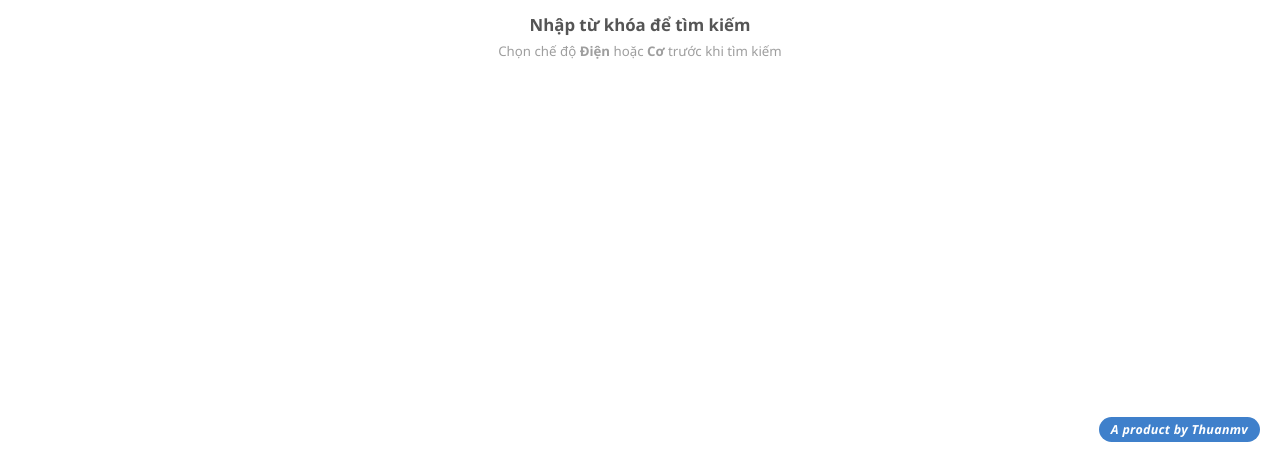
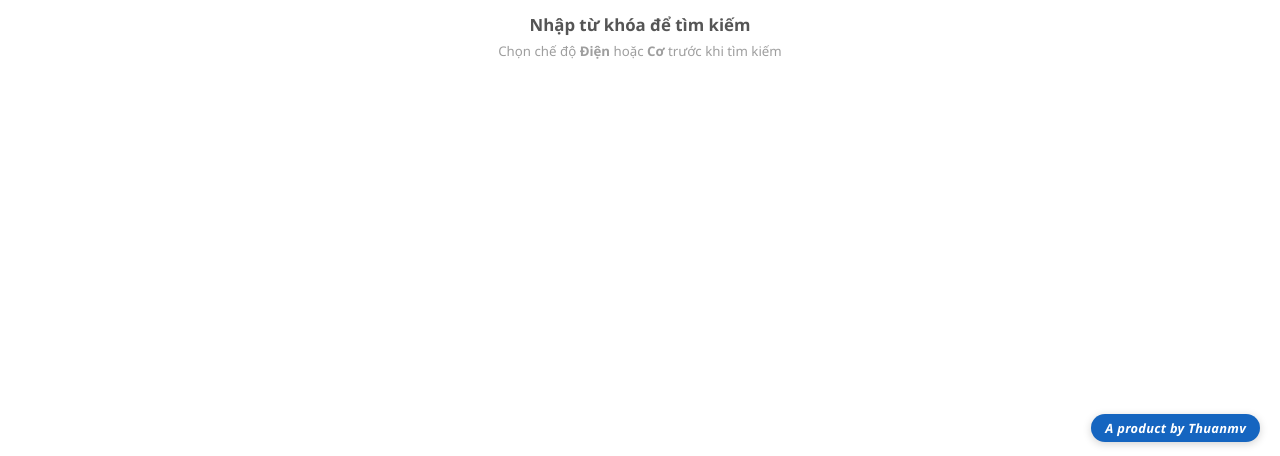
Before and after one commit to thuanmvvt4-maker/lichsu-scnl, a plain HTML site: page index.html in a window 1280 px wide. Shown: the part 344-800 px from the top of the page. Drawn offline with Linux system fonts and the light colour scheme.

Commit message:
Footer logo solid blue visible

```diff
--- a/index.html
+++ b/index.html
@@ -157,11 +157,12 @@ mark { background:#fff176; color:inherit; border-radius:2px; padding:0 1px; }
 /* ── Footer ── */
 .footer-logo {
   position: fixed; bottom: 14px; right: 20px;
-  font-size:0.78rem; color:#fff; font-style:italic; font-weight:600;
-  background: rgba(21,101,192,0.82);
-  padding: 4px 12px; border-radius: 20px;
+  font-size:0.8rem; color:#fff; font-style:italic; font-weight:700;
+  background: #1565C0;
+  padding: 5px 14px; border-radius: 20px;
+  box-shadow: 0 2px 8px rgba(0,0,0,0.18);
   pointer-events: none; user-select: none;
-  letter-spacing: 0.3px;
+  letter-spacing: 0.3px; z-index: 999;
 }
 
 /* ════ SETTINGS MODAL ════ */
```
